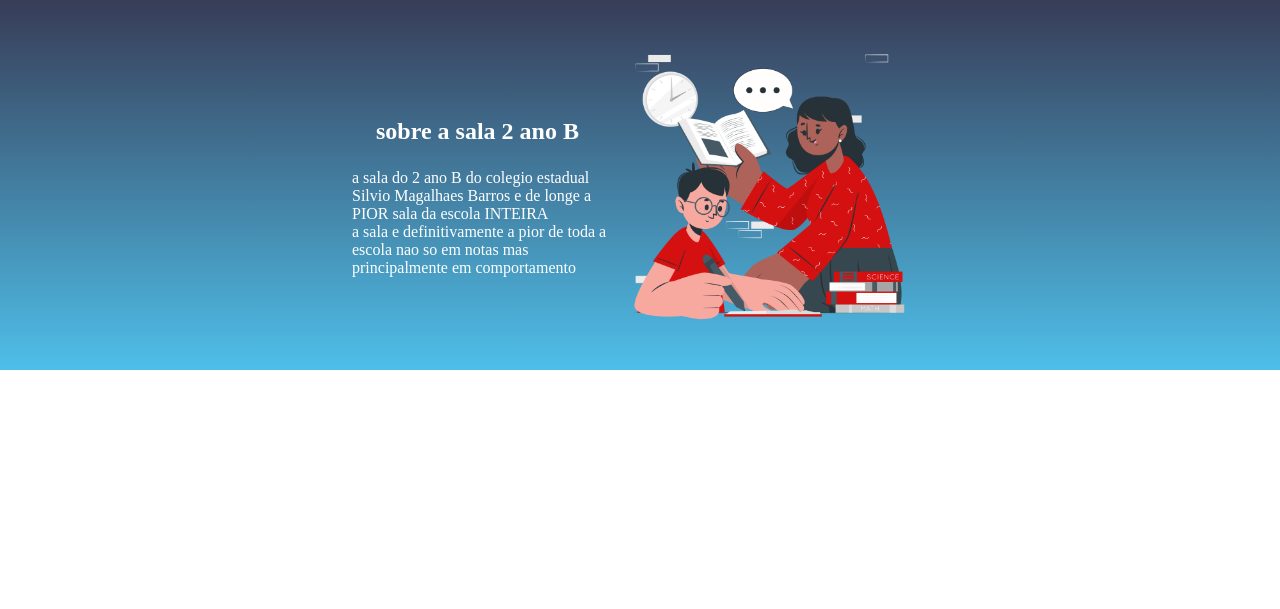
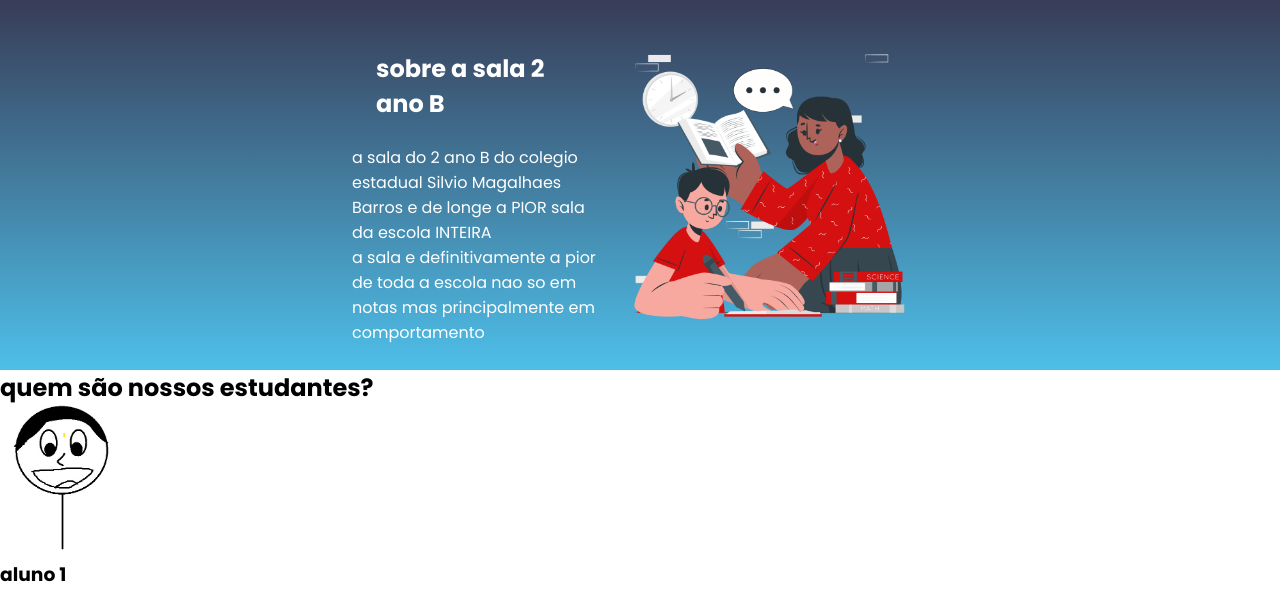
Before and after one commit to fernandoferreira0123/cesmb-2-ano-b, a plain HTML site: page index.html in a window 1280 px wide. Shown: the part 191-800 px from the top of the page. Drawn offline with Linux system fonts and the light colour scheme.

Commit message:
Add files via upload

```diff
--- a/index.html
+++ b/index.html
@@ -6,6 +6,9 @@
     <meta name="viewport" content="width=device-width, initial-scale=1.0">
     <title>Document</title>
     <link rel="stylesheet" href="style.css">
+    <link rel="preconnect" href="https://fonts.googleapis.com">
+    <link rel="preconnect" href="https://fonts.gstatic.com" crossorigin>
+    <link href="https://fonts.googleapis.com/css2?family=Poppins:wght@200;400;700&display=swap" rel="stylesheet">
 </head>
 <body>
 <header class="cabecalho">
@@ -23,5 +26,13 @@
         </div>
     <img class="escola-imagem" src="fessor.png" alt="professor brigando">
    </section>
+   <section class="estudante">
+       <h2 class="estudante-titulo">quem são nossos estudantes?</h2>
+       <div class="estudante-div"></div>
+            <img class="estudante-imagem" src="rostinho masc1.jpg" alt="foto do carinha">
+            <h3>aluno 1</h3>
+    </div>
+
+   </section>
 </body>
 </html>
--- a/style.css
+++ b/style.css
@@ -1,6 +1,9 @@
 *{
     margin: 0;
     padding: 0;
+}
+body{
+    font-family: 'Poppins', sans-serif;
 }
 
 .cabecalho{
@@ -41,3 +44,9 @@
 .escola-titulo{
     padding: 24px;
 }
+.estudante-imagem{
+    width: 120px;
+ }
+ .estudante-div{
+    align-items: center;
+ }
```
Also changed, not shown: rostinho masc1.jpg (added), rotstinho fem2.jpg (added).
